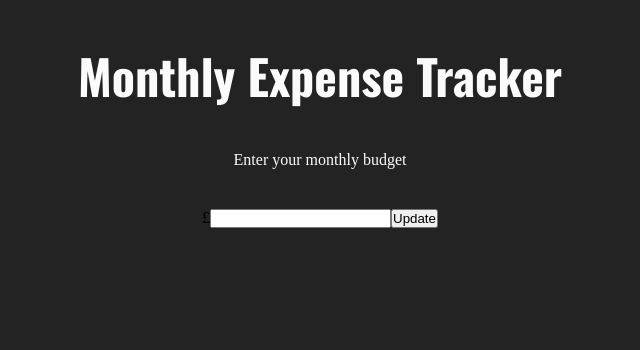
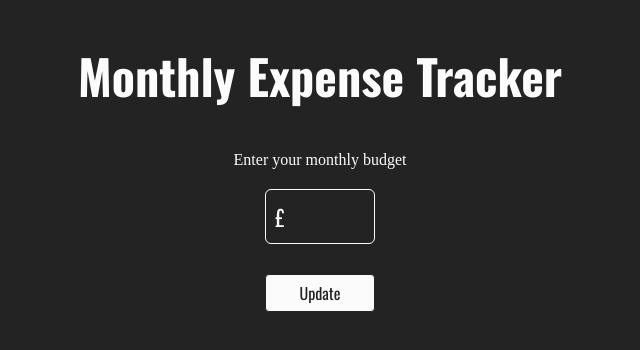
Before and after one commit to ThomasHardy98/expenses-tracker, a React (Vite) app: page / in a window 1280 px wide. Shown: the top 350 px of the page, without its empty margins (320-960 px from the left). Built offline with nearby package versions, Linux system fonts and the light colour scheme; a web font is replaced by a local one.

Commit message:
Added dynamic styling depending on if remaining budget is positive or negative

```diff
--- a/src/App.tsx
+++ b/src/App.tsx
@@ -9,11 +9,9 @@ import RemainingBudget from "components/Budget/RemainingBudget/RemainingBudget";
 import ExpenseContext from "context/ExpenseContext";
 
 import styles from "App.module.scss";
-import formatter from "helpers/formatter";
 
 function App() {
   const ctx = useContext(ExpenseContext);
-  const formattedBudget = formatter.format(ctx.budget);
 
   return (
     <div className={styles.container}>
@@ -21,11 +19,6 @@ function App() {
       {!ctx.hiddenBudgetInput ? (
         <div className={styles.container}>
           <p className={styles.subheading}>Enter your monthly budget</p>
-          {ctx.budget > 0 && (
-            <p className={styles.subheadingTwo}>
-              Current budget: <b>{formattedBudget}</b>
-            </p>
-          )}
           <BudgetForm />
         </div>
       ) : (
--- a/src/components/Budget/Form/BudgetForm.module.scss
+++ b/src/components/Budget/Form/BudgetForm.module.scss
@@ -1,5 +1,61 @@
 @import "../../../styles/spacing.scss";
+@import "../../../styles/colors.scss";
+@import "../../../styles/fonts.scss";
 
 .form {
-  padding: $padding;
+  display: flex;
+  flex-direction: column;
+  padding: $small_padding;
+  justify-content: center;
 }
+
+.inputContainer {
+  display: flex;
+  font-size: 1.4rem;
+  font-family: $primary_font;
+  color: $light_color;
+  margin-bottom: 30px;
+  border: 1px solid $light_color;
+  border-radius: 6px;
+  padding: 10px;
+  text-align: center;
+}
+
+.input {
+  font-size: 1.4rem;
+  text-align: left;
+  outline: transparent;
+  border: none;
+  width: 80px;
+  font-family: $primary_font;
+  color: $light_color;
+  background-color: unset;
+}
+
+input::-webkit-outer-spin-button,
+input::-webkit-inner-spin-button {
+  -webkit-appearance: none;
+  margin: 0;
+}
+
+/* Firefox */
+input[type="number"] {
+  -moz-appearance: textfield;
+}
+
+.button {
+  background-color: $light_color;
+  border: 1px solid $dark_color;
+  font-family: $primary_font;
+  color: $dark_color;
+  padding: 6px 14px;
+  border-radius: 4px;
+  font-size: 1rem;
+}
+
+.button:hover {
+  background-color: $dark_color;
+  color: $light_color;
+  border: 1px solid $light_color;
+  cursor: pointer;
+}
--- a/src/components/Budget/Form/BudgetForm.tsx
+++ b/src/components/Budget/Form/BudgetForm.tsx
@@ -1,49 +1,45 @@
-import { useContext } from "react";
+import { FormEvent, useContext, useEffect, useRef } from "react";
 
-import { useForm } from "hooks/useForm";
 import ExpenseContext from "context/ExpenseContext";
 
 import styles from "../Form/BudgetForm.module.scss";
 
-type BudgetFormValues = {
-  budget: number;
-};
-
 const BudgetForm = () => {
   const ctx = useContext(ExpenseContext);
+  const inputRef = useRef<HTMLInputElement>(null);
 
-  const initialState = {
-    budget: "",
+  const handleSubmit = (e: FormEvent<HTMLFormElement>) => {
+    e.preventDefault();
+    ctx.changeHiddenBudgetInput(true);
   };
 
-  const onAdd = () => {
-    const budget = Number((values as BudgetFormValues).budget);
-    ctx.updateBudget(budget);
-    ctx.changeHiddenBudgetInput(true);
-    clearForm();
+  const handleInput = () => {
+    if (inputRef.current) {
+      ctx.updateBudget(inputRef.current.valueAsNumber);
+    }
   };
 
-  const { onChange, onSubmit, clearForm, values } = useForm(
-    onAdd,
-    initialState
-  );
-
   return (
-    <form onSubmit={onSubmit} className={styles.form}>
-      <span>
+    <form onSubmit={handleSubmit} className={styles.form}>
+      <span className={styles.inputContainer}>
         £
         <input
+          className={styles.input}
           name="budget"
           id="budget"
           type="number"
           min="0"
           step=".01"
-          value={(values as BudgetFormValues).budget || initialState.budget}
-          onChange={onChange}
+          ref={inputRef}
+          value={ctx.budget || ""}
+          onChange={handleInput}
           required
+          autoFocus
         />
       </span>
-      <button type="submit">Update</button>
+      <button className={styles.button} type="submit">
+        Update
+      </button>
     </form>
   );
 };
--- a/src/components/Budget/RemainingBudget/RemainingBudget.module.scss
+++ b/src/components/Budget/RemainingBudget/RemainingBudget.module.scss
@@ -17,7 +17,20 @@
   border-radius: 50%;
   height: 180px;
   width: 180px;
-  box-shadow: 0 0 0 4px #b08349, 0 0 0 8px #daa45c, 0 0 0 12px #fabb69;
+  box-shadow: 0 0 0 4px #237327, 0 0 0 8px #2e9633, 0 0 0 12px #39b83f;
+}
+
+.remainingBudgetContainerNegative {
+  display: flex;
+  justify-content: center;
+  align-items: center;
+  flex-direction: column;
+  background-color: #1b1b1b;
+  padding: 30px;
+  border-radius: 50%;
+  height: 180px;
+  width: 180px;
+  box-shadow: 0 0 0 4px #702222, 0 0 0 8px #962e2e, 0 0 0 12px #bc3a3a;
 }
 
 .title {
--- a/src/components/Budget/RemainingBudget/RemainingBudget.tsx
+++ b/src/components/Budget/RemainingBudget/RemainingBudget.tsx
@@ -13,7 +13,13 @@ const RemainingBudget = () => {
   return (
     <div className={styles.container}>
       <p className={styles.title}>Remaining budget</p>
-      <div className={styles.remainingBudgetContainer}>
+      <div
+        className={
+          Number((ctx.budget - ctx.getTotalExpenditure()).toFixed(2)) > 0
+            ? styles.remainingBudgetContainer
+            : styles.remainingBudgetContainerNegative
+        }
+      >
         <p className={styles.remainingBudgetText}>{remaining}</p>
       </div>
     </div>
--- a/src/components/NewExpense/Form/NewExpenseForm.tsx
+++ b/src/components/NewExpense/Form/NewExpenseForm.tsx
@@ -59,7 +59,6 @@ const NewExpenseForm = ({ toggleModal }: ExpenseFormValue) => {
           name="cost"
           id="cost"
           type="number"
-          step=".01"
           value={(values as ExpenseFormValues).cost || initialState.cost}
           onChange={onChange}
           required
```
